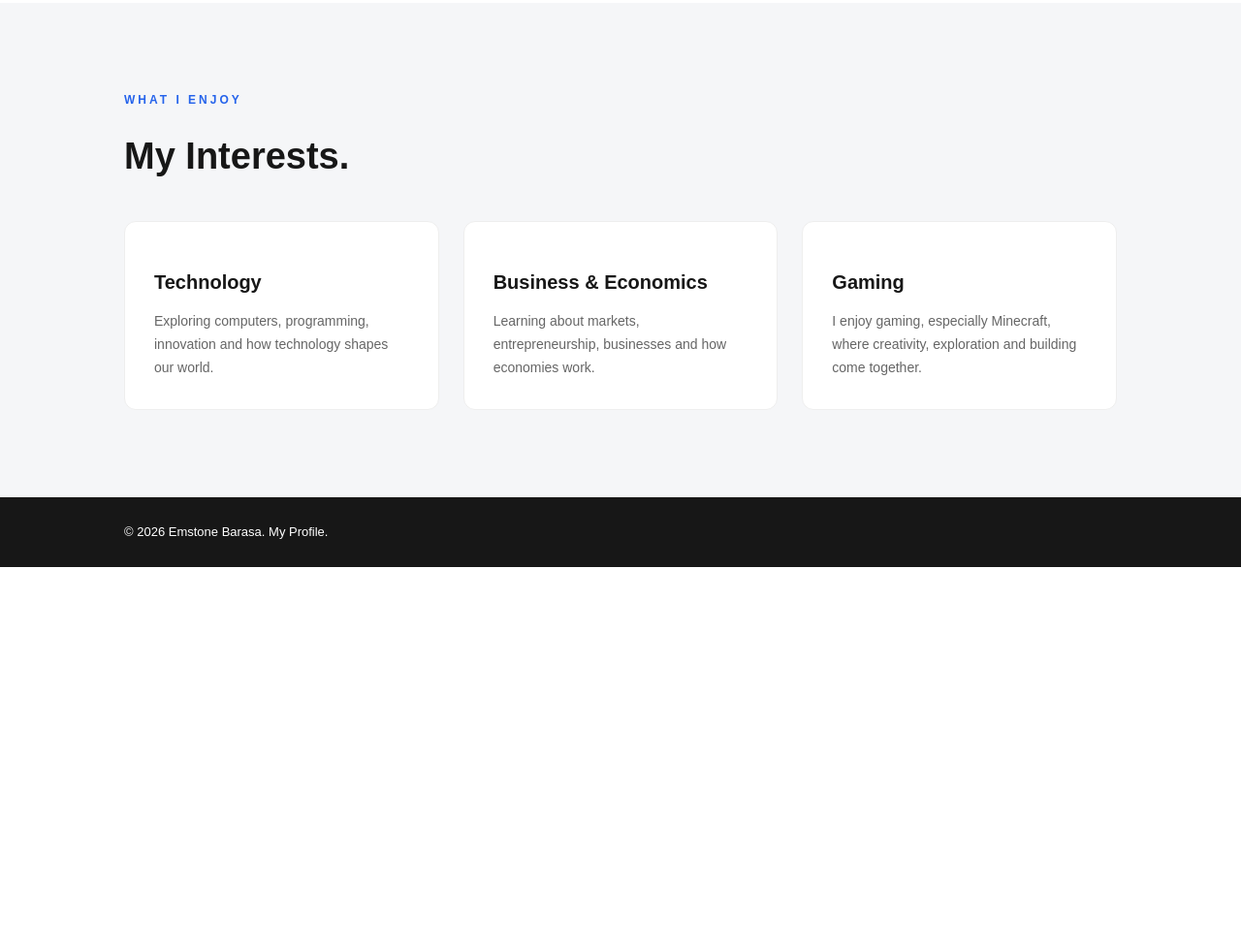
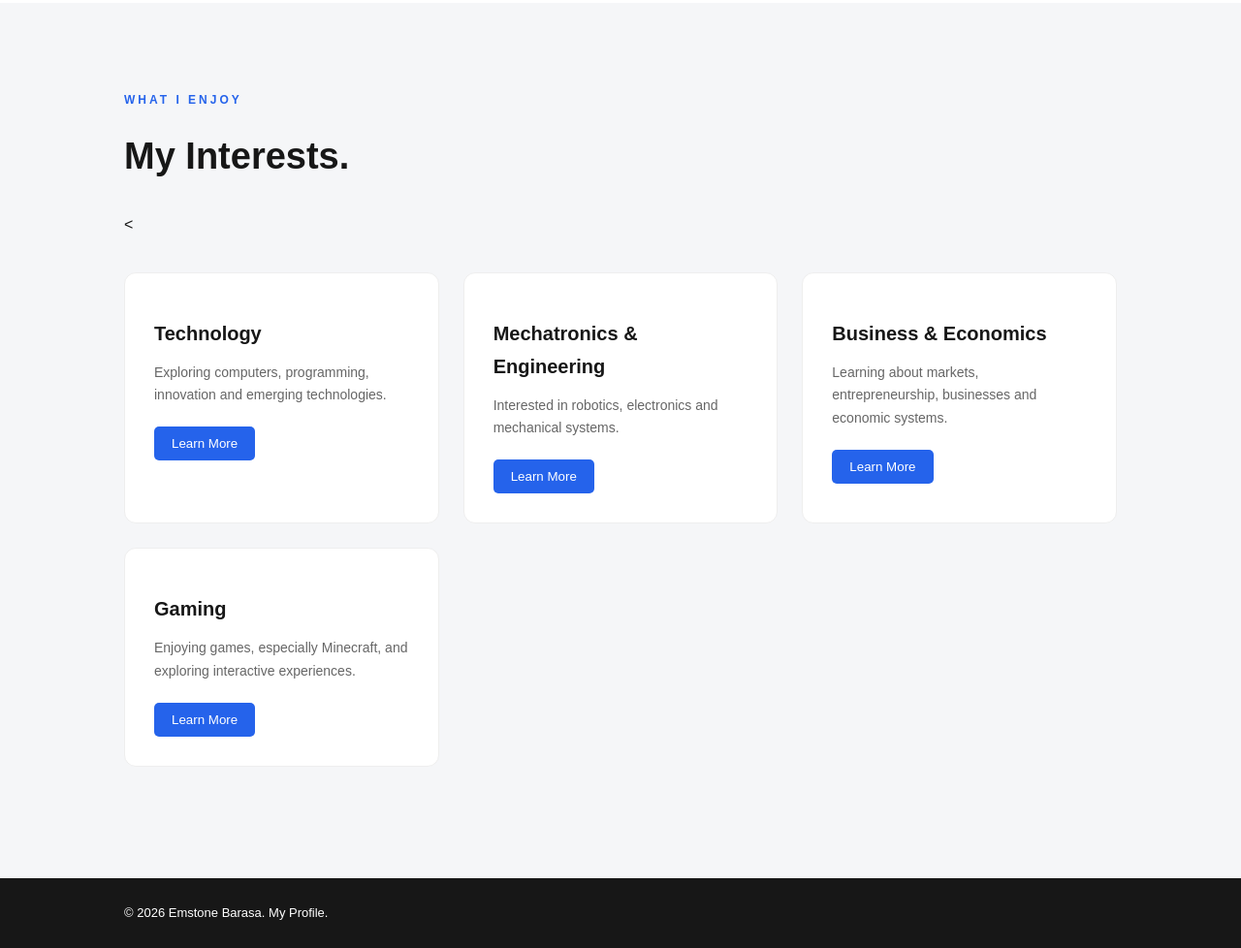
Before and after one commit to emstonebarasa-wq/My-profile-2, a plain HTML site: page index.html in a window 1280 px wide. Shown: the part 1071-2049 px from the top of the page at 97% size. Before the commit the page ends 1656 px from the top, so only its background shows below. Drawn offline with Linux system fonts and the light colour scheme.

Commit message:
added interactive javascript features

```diff
--- a/index.html
+++ b/index.html
@@ -88,46 +88,61 @@
 
         <h2>My Interests.</h2>
 
+        <
      <div class="card-container">
 
        <div class="interest-card">
         <div class="card-icon"></div>
-
         <h3>Technology</h3>
-
         <p>
             Exploring computers, programming,
-                    innovation and how technology
-                    shapes our world.
+            innovation and emerging technologies.
         </p>
+        <button onclick="showInterest('Technology')">
+            Learn More
+        </button>
      </div>
-
 
      <div class="interest-card">
         <div class="card-icon"></div>
-
-                <h3>Business & Economics</h3>
-
+        <h3>Mechatronics & Engineering</h3>
         <p>
-                    Learning about markets, entrepreneurship,
-                    businesses and how economies work.
+            Interested in robotics, electronics
+            and mechanical systems.
         </p>
+        <button onclick="showInterest('Engineering')">
+            Learn More
+        </button>
      </div>
-
 
      <div class="interest-card">
         <div class="card-icon"></div>
+        <h3>Business & Economics</h3>
+        <p>
+            Learning about markets, entrepreneurship,
+            businesses and economic systems.
+        </p>
+        <button onclick="showInterest('Business & Economics')">
+            Learn More
+        </button>
+     </div>
 
+     <div class="interest-card">
+        <div class="card-icon"></div>
         <h3>Gaming</h3>
-
         <p>
-                    I enjoy gaming, especially Minecraft,
-                    where creativity, exploration and
-                    building come together.
+            Enjoying games, especially Minecraft,
+            and exploring interactive experiences.
         </p>
+        <button onclick="showInterest('Gaming')">
+            Learn More
+        </button>
      </div>
 
       </div>
+
+      <p id="interest-message"></p>
+
 
     </section>
 
@@ -145,6 +160,9 @@
     </footer>
 
 
+    <script src="script.js"></script>
+
+
 
 
 </body>
--- a/script.js
+++ b/script.js
@@ -0,0 +1,37 @@
+
+const menuToggle = document.getElementById("menuToggle");
+const navLinks = document.getElementById("navLinks");
+
+menuToggle.addEventListener("click", function() {
+
+    const isOpen = navLinks.classList.toggle("active");
+
+    if (isOpen) {
+        menuToggle.setAttribute("aria-expanded", "true");
+    } else {
+        menuToggle.setAttribute("aria-expanded", "false");
+    }
+
+});
+
+function showInterest(interest) {
+
+    const message = document.getElementById("interest-message");
+
+    if (interest === "Technology") {
+        message.textContent = "I'm interested in programming, computers and emerging technologies.";
+    }
+
+    else if (interest === "Engineering") {
+        message.textContent = "I'm interested in robotics, electronics and how mechanical systems work.";
+    }
+
+    else if (interest === "Business & Economics") {
+        message.textContent = "I'm interested in entrepreneurship, markets and understanding economies.";
+    }
+
+    else if (interest === "Gaming") {
+        message.textContent = "I enjoy gaming, especially Minecraft.";
+    }
+
+}
--- a/style.css
+++ b/style.css
@@ -394,3 +394,24 @@ footer a:hover {
     }
 
 }
+
+.interest-card button {
+    margin-top: 20px;
+    padding: 10px 18px;
+    background: #2563eb;
+    color: white;
+    border: none;
+    border-radius: 5px;
+    cursor: pointer;
+    transition: 0.3s;
+}
+
+.interest-card button:hover {
+    background: #1d4ed8;
+}
+
+#interest-message {
+    margin-top: 25px;
+    color: #2563eb;
+    font-weight: bold;
+}
```
Lines whose indentation alone changed are shown as unchanged.
